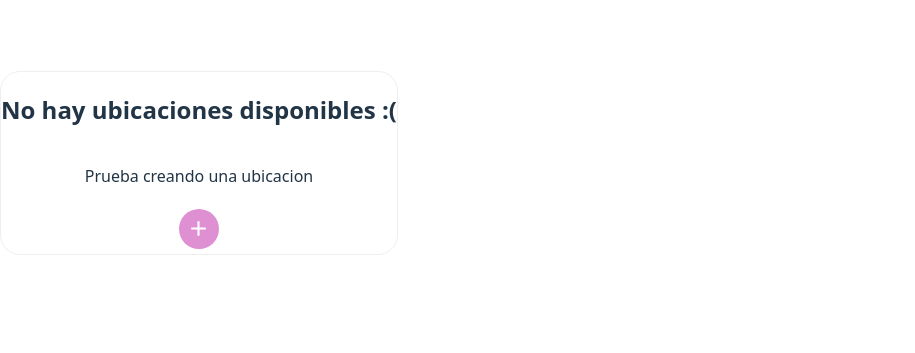
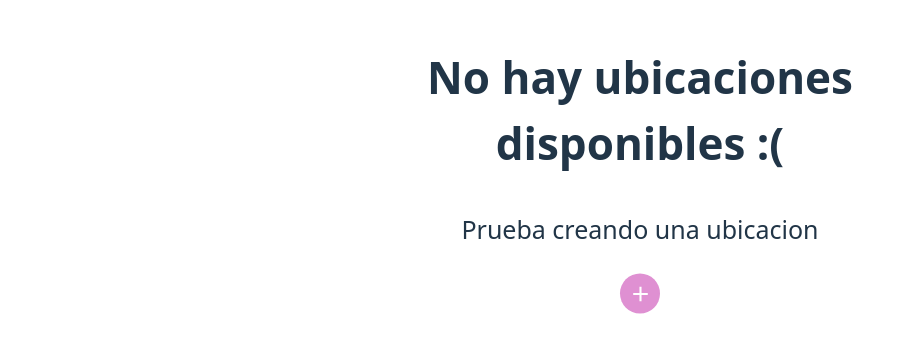
Before and after one commit to candemarza/epersgeist-FEMACID, a React (Vite) app: page /ubicaciones in a window 1280 px wide. Shown: the part 237-590 px from the top of the page, without its empty margins (0-915 px from the left). Built offline with nearby package versions, Linux system fonts and the light colour scheme; no server answers.

Commit message:
no ubicaciones lindo

```diff
--- a/src/components/Ubicacion/UbicacionesContent.jsx
+++ b/src/components/Ubicacion/UbicacionesContent.jsx
@@ -34,7 +34,7 @@ const UbicacionNotFound = () => {
    return (
       <div className="ubicacionCard-404">
          <h2 className="ubicacionCard-404-title">No existe la ubicacion buscada :( </h2>
-         <p className="ubicacionCard-404-sugestion">Prueba buscando otra ubicacion</p>
+         <p className="ubicacionCard-404-subtitle">Prueba buscando otra ubicacion</p>
       </div>
    );
 };
--- a/src/components/css/UbicacionCard.css
+++ b/src/components/css/UbicacionCard.css
@@ -240,7 +240,7 @@
     color: rgb(20, 20, 20);
 }
 
-.ubicacionCard-404-sugestion{
+.ubicacionCard-404-subtitle{
     font-size: 20px;
     font-weight: 500;
     margin: 0;
--- a/src/pages/Ubicaciones.jsx
+++ b/src/pages/Ubicaciones.jsx
@@ -65,9 +65,9 @@ const Ubicaciones = () => {
 
    return ubicaciones.length === 0 ? (
       <>
-         <div className="ubicacionCard-404">
-            <h2>No hay ubicaciones disponibles :( </h2>
-            <p>Prueba creando una ubicacion</p>
+         <div className="getAll-noItems">
+            <h2 className="getAll-noItems-title">No hay ubicaciones disponibles :( </h2>
+            <p className="getAll-noItems-subtitle">Prueba creando una ubicacion</p>
             <CreateButton onClick={handleShowCreatePopUp} />
          </div>
          {showPopup && (
--- a/src/pages/css/GetAll.css
+++ b/src/pages/css/GetAll.css
@@ -123,3 +123,26 @@
     outline: none;
     border-color: #51afcc;
 }
+
+.getAll-noItems {
+    display: flex;
+    flex-direction: column;
+    justify-content: center;
+    align-items: center;
+    position: fixed;
+    top: 50%;
+    left: 50%;
+    transform: translate(-50%, -50%);
+    text-align: center;
+}
+
+.getAll-noItems-title {
+    font-size: 44px;
+    font-weight: bold;
+    margin-bottom: 10px;
+}
+.getAll-noItems-subtitle {
+    font-size: 25px;
+    font-weight: 400;
+    margin-bottom: 20px;
+}
```
